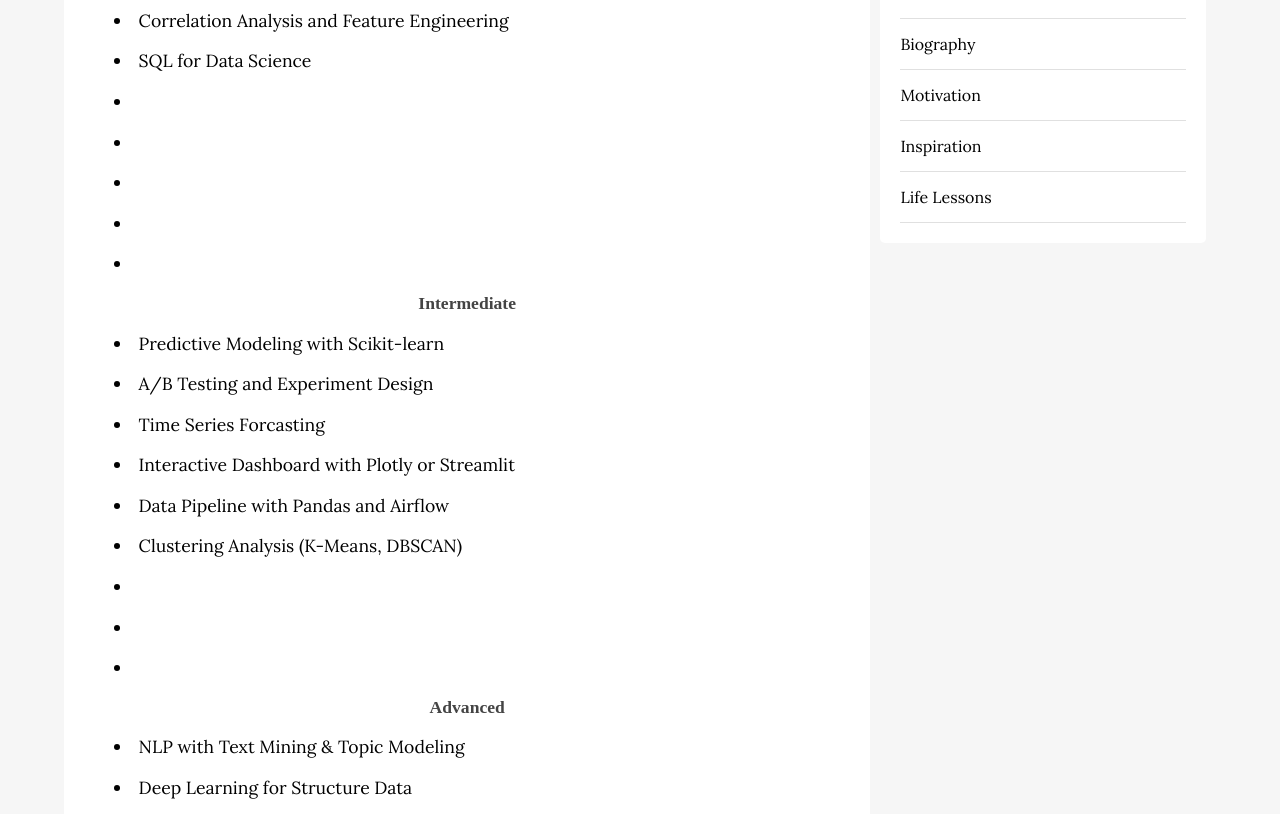
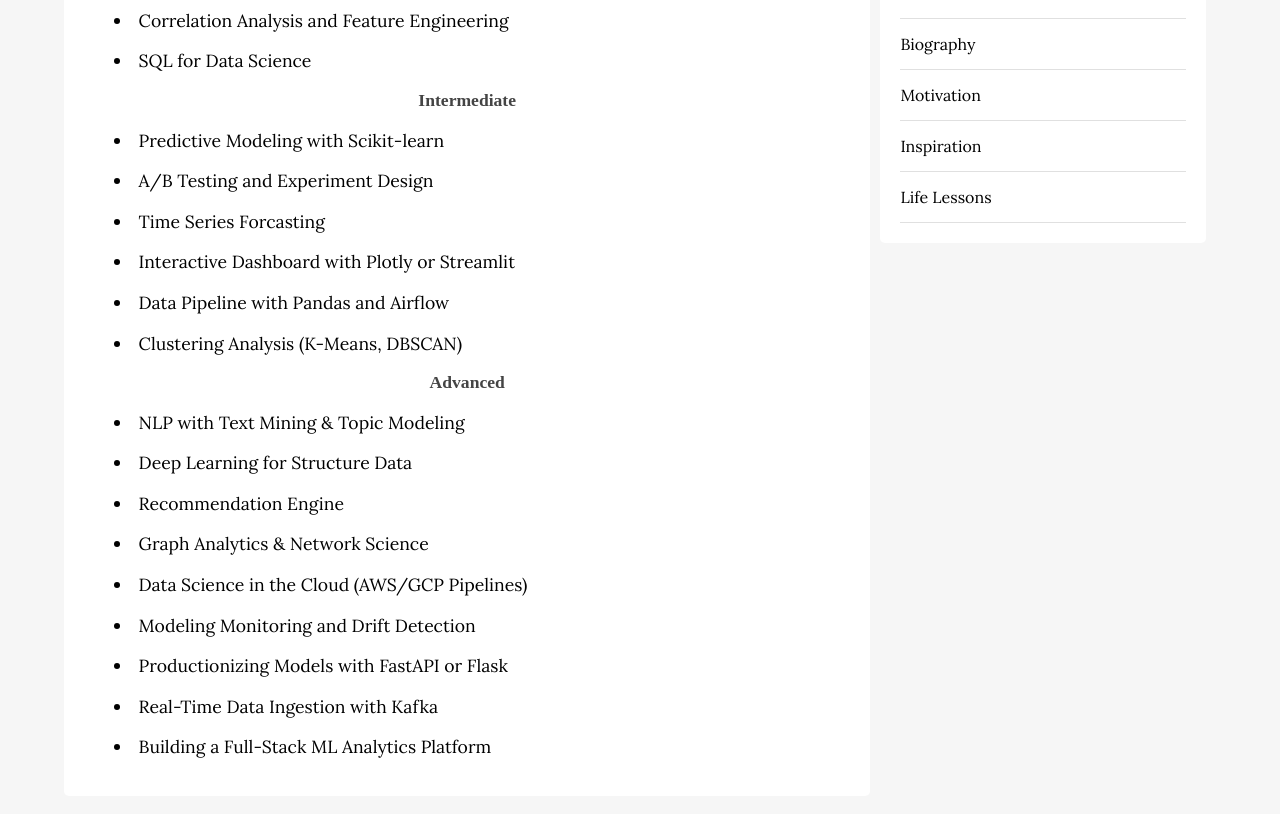
Before and after one commit to sonsolis/sonsolis, a plain HTML site: page html/roadmaps/datascience.html in a window 1280 px wide. Shown: the part 761-1575 px from the top of the page. Drawn offline with nearby package versions, Linux system fonts and the light colour scheme; files whose address does not match are found by name; a web font is replaced by a local one.

```diff
--- a/html/roadmaps/datascience.html
+++ b/html/roadmaps/datascience.html
@@ -62,11 +62,6 @@
 				<p><li>Kaggle Titanic Survival Prediction</li></p>
 				<p><li>Correlation Analysis and Feature Engineering</li></p>
 				<p><li>SQL for Data Science</li></p>
-				<p><li></li></p>
-				<p><li></li></p>
-				<p><li></li></p>
-				<p><li></li></p>
-				<p><li></li></p>
 				<p></p>
 				<p></p>
 				<center><h4>Intermediate</h4></center>
@@ -76,9 +71,6 @@
 				<p><li>Interactive Dashboard with Plotly or Streamlit</li></p>
 				<p><li>Data Pipeline with Pandas and Airflow</li</p>
 				<p><li>Clustering Analysis (K-Means, DBSCAN)</li></p>
-				<p><li></li></p>
-				<p><li></li></p>
-				<p><li></li></p>
 				<p></p>
 				<center><h4>Advanced</h4></center>
 				<p><li>NLP with Text Mining & Topic Modeling</li></p>
```
Also changed, not shown: index.html (+1 -1 lines).
